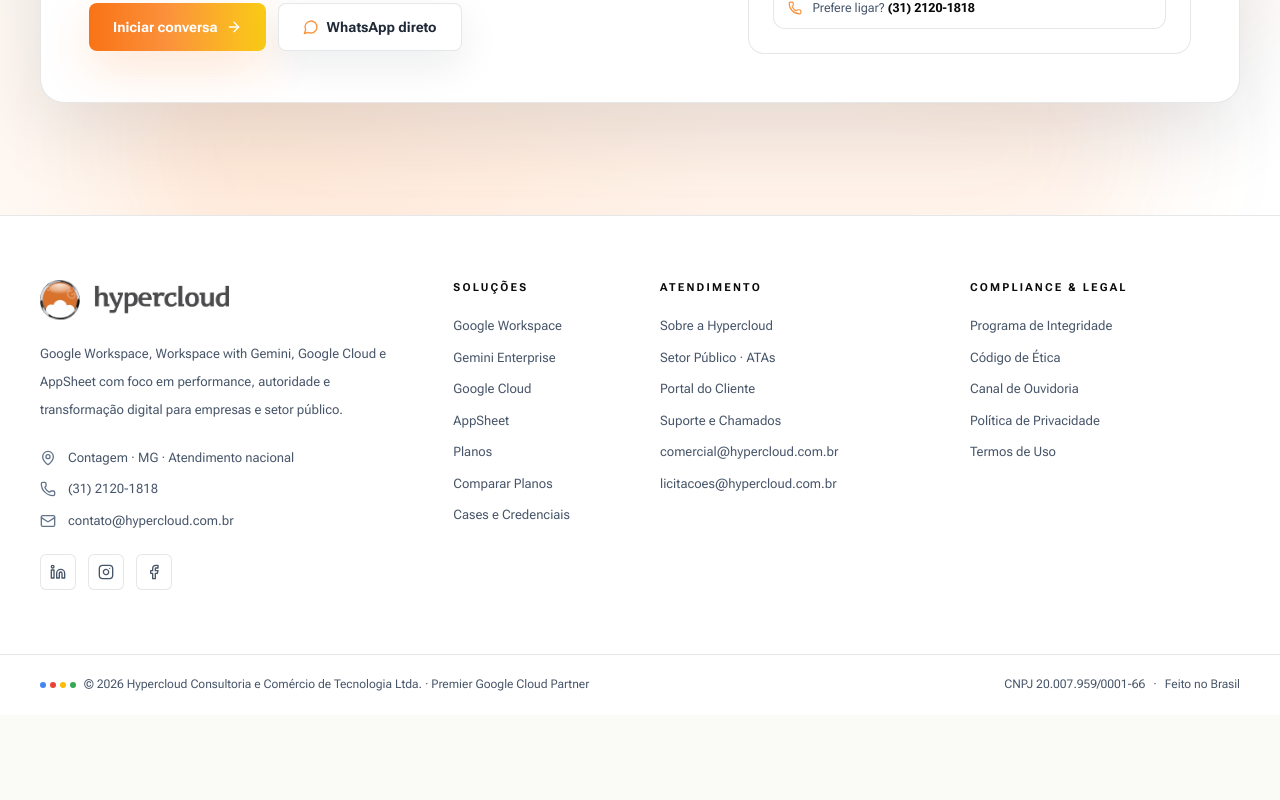
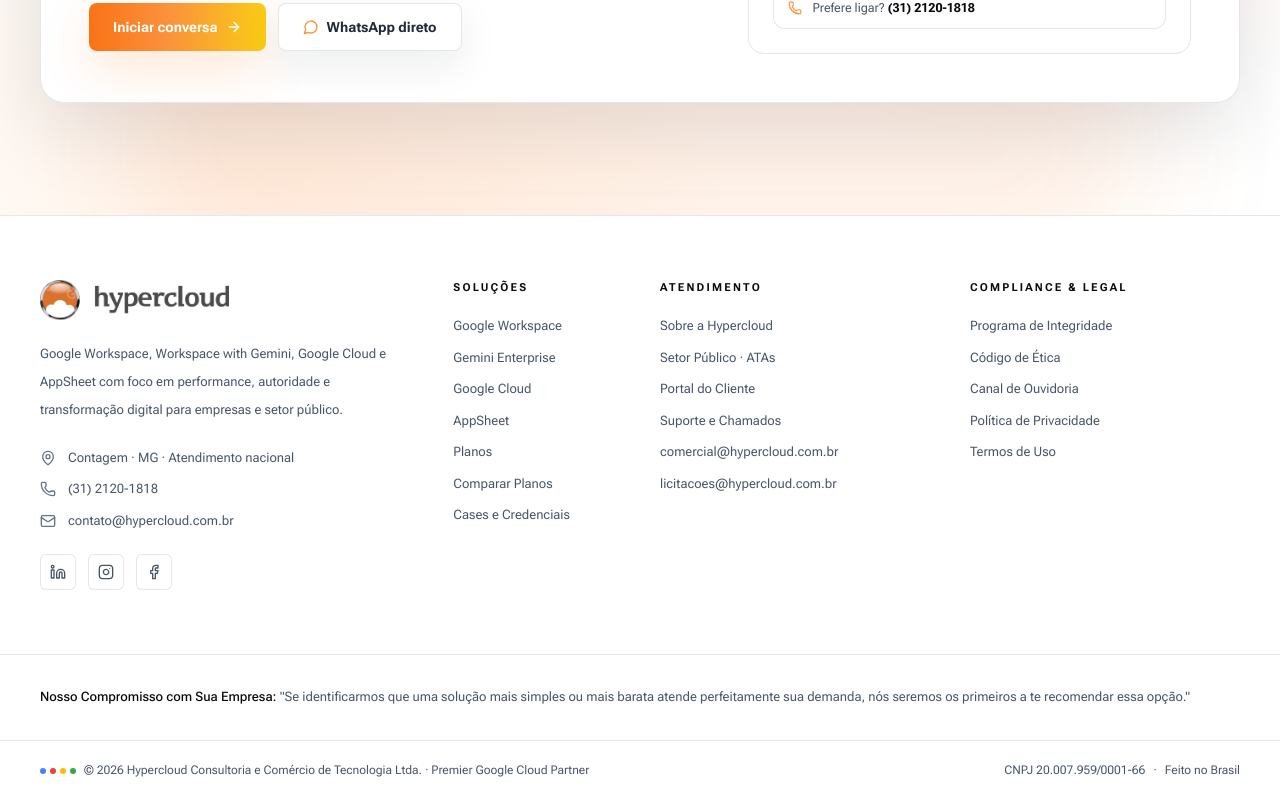
Before and after one commit to Kaxcav/hypercloud-site, a Next.js app: page / in a window 1280 px wide. Shown: the part 7098-7898 px from the top of the page. Before the commit the page ends 7813 px from the top, so only its background shows below. Built offline with nearby package versions, Linux system fonts and the light colour scheme; no server answers.

Commit message:
feat(footer): add selo de compromisso (S-002)

```diff
--- a/components/Footer.tsx
+++ b/components/Footer.tsx
@@ -106,6 +106,14 @@
       </div>
 
       <div className="border-t border-border">
+        <div className="container-shell py-8 text-center text-[13px] leading-relaxed text-text-muted md:text-left">
+          <p>
+            <strong className="font-medium text-text-strong">Nosso Compromisso com Sua Empresa:</strong> "Se identificarmos que uma solução mais simples ou mais barata atende perfeitamente sua demanda, nós seremos os primeiros a te recomendar essa opção."
+          </p>
+        </div>
+      </div>
+
+      <div className="border-t border-border">
         <div className="container-shell flex flex-col items-start justify-between gap-3 py-5 text-[12px] text-text-subtle sm:flex-row sm:items-center">
           <p className="flex items-center gap-2">
             {/* Google 4-color dot row — assinatura visual */}
```
